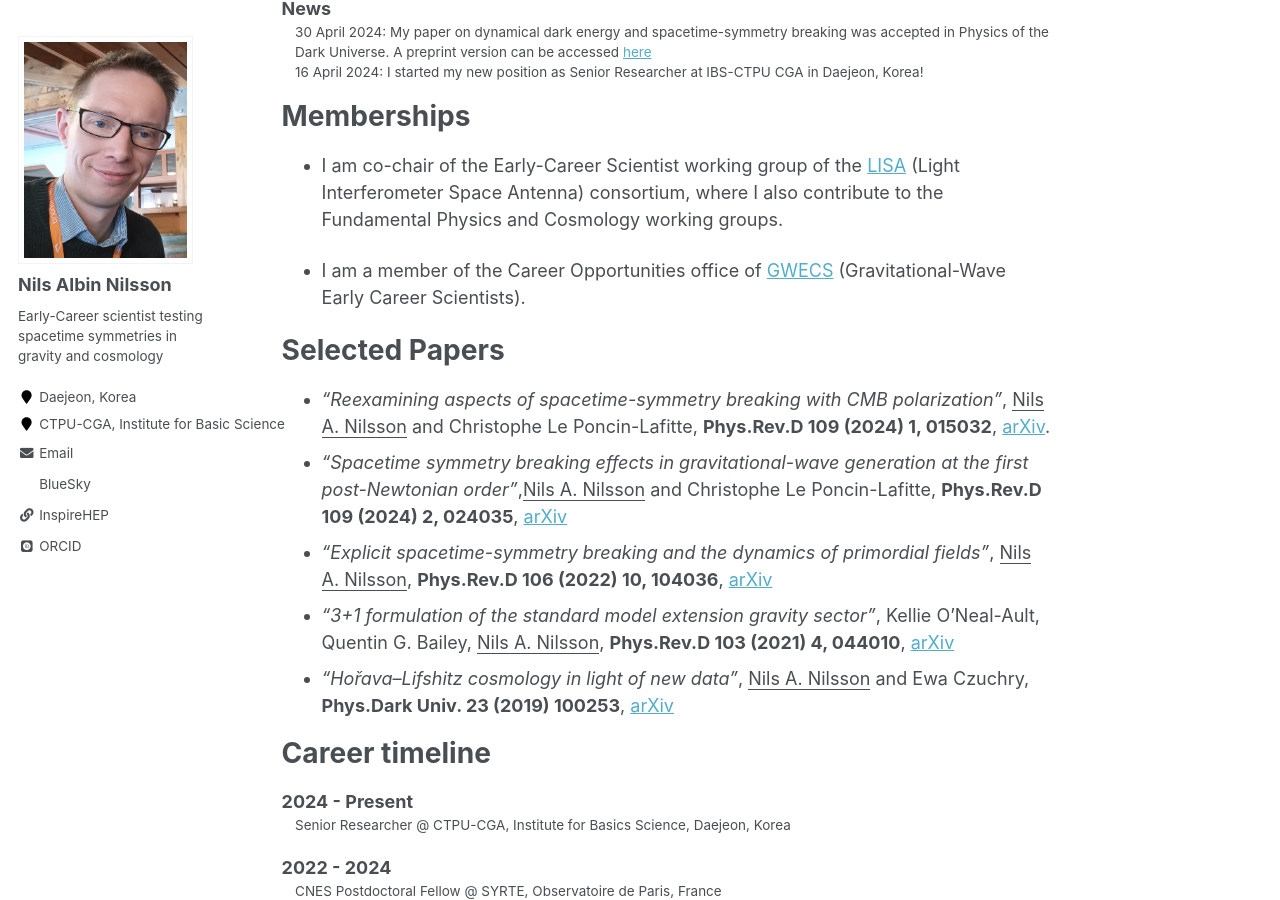
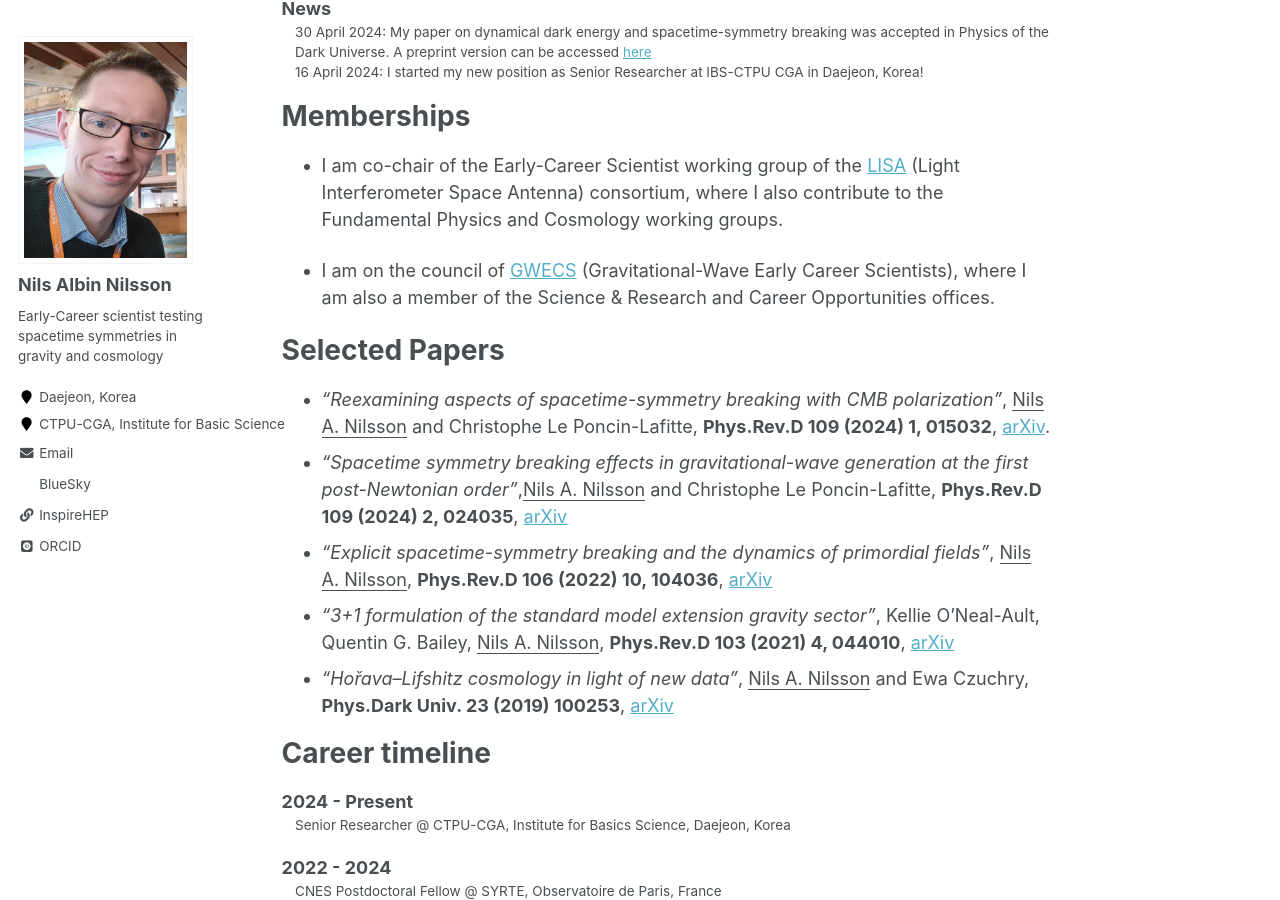
Before and after one commit to nilsanilsson/nilsanilsson.github.io, a Jekyll site: the page built from _pages/about.md, in a window 1280 px wide and 900 px high, scrolled down 405 px. Built offline with Jekyll 4.4.1, drawn with Linux system fonts in a browser that asks for light colours; some web fonts are replaced.

Commit message:
Update about.md

```diff
--- a/_pages/about.md
+++ b/_pages/about.md
@@ -19,7 +19,7 @@ Memberships
 ======
 * I am co-chair of the Early-Career Scientist working group of the [LISA](https://www.elisascience.org/) (Light Interferometer Space Antenna) consortium, where I also contribute to the Fundamental Physics and Cosmology working groups.
 
-* I am a member of the Career Opportunities office of [GWECS](https://gwecs.org/) (Gravitational-Wave Early Career Scientists).
+* I am on the council of [GWECS](https://gwecs.org/) (Gravitational-Wave Early Career Scientists), where I am also a member of the Science & Research and Career Opportunities offices.
 
 
 Selected Papers
```
